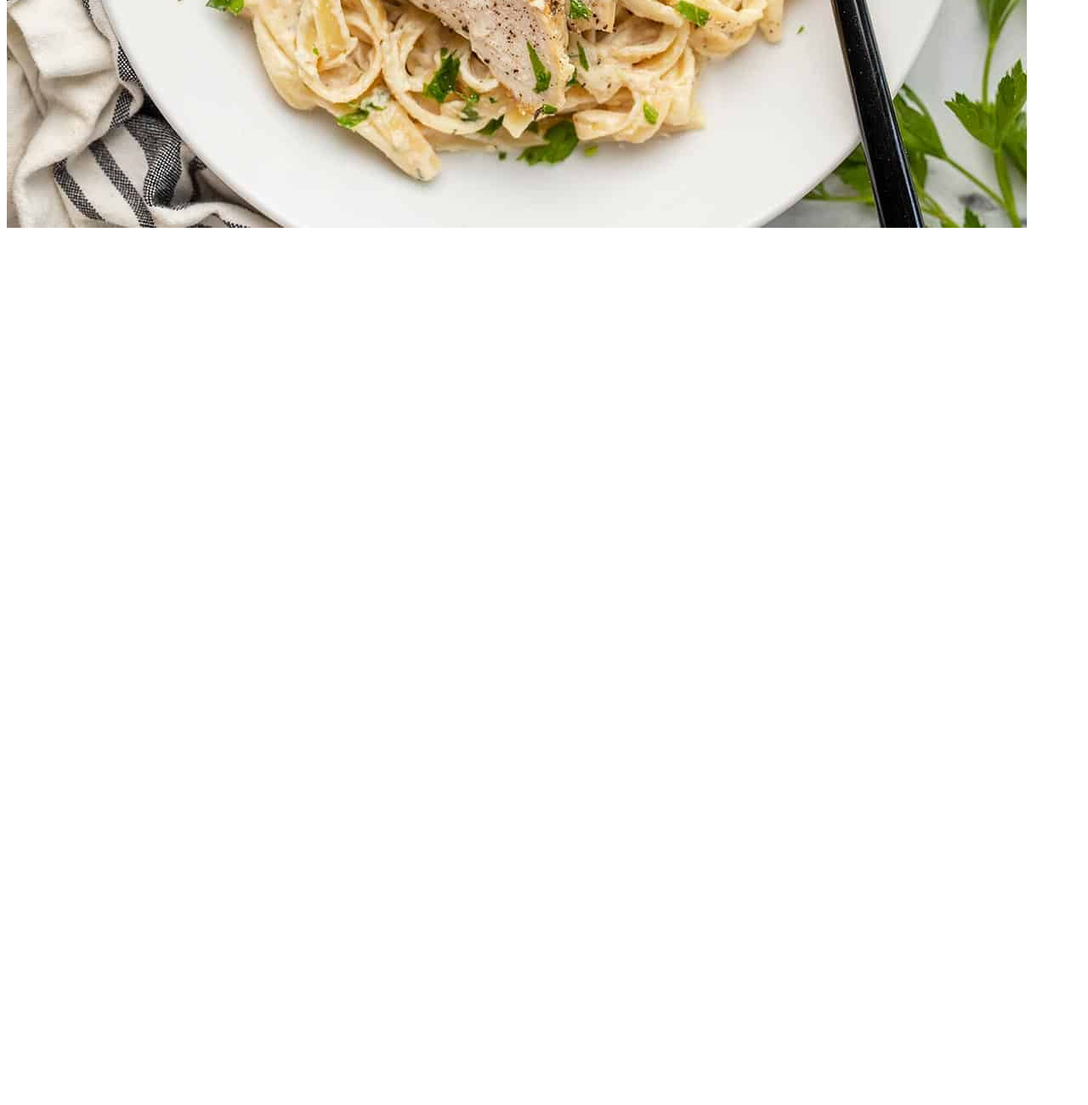
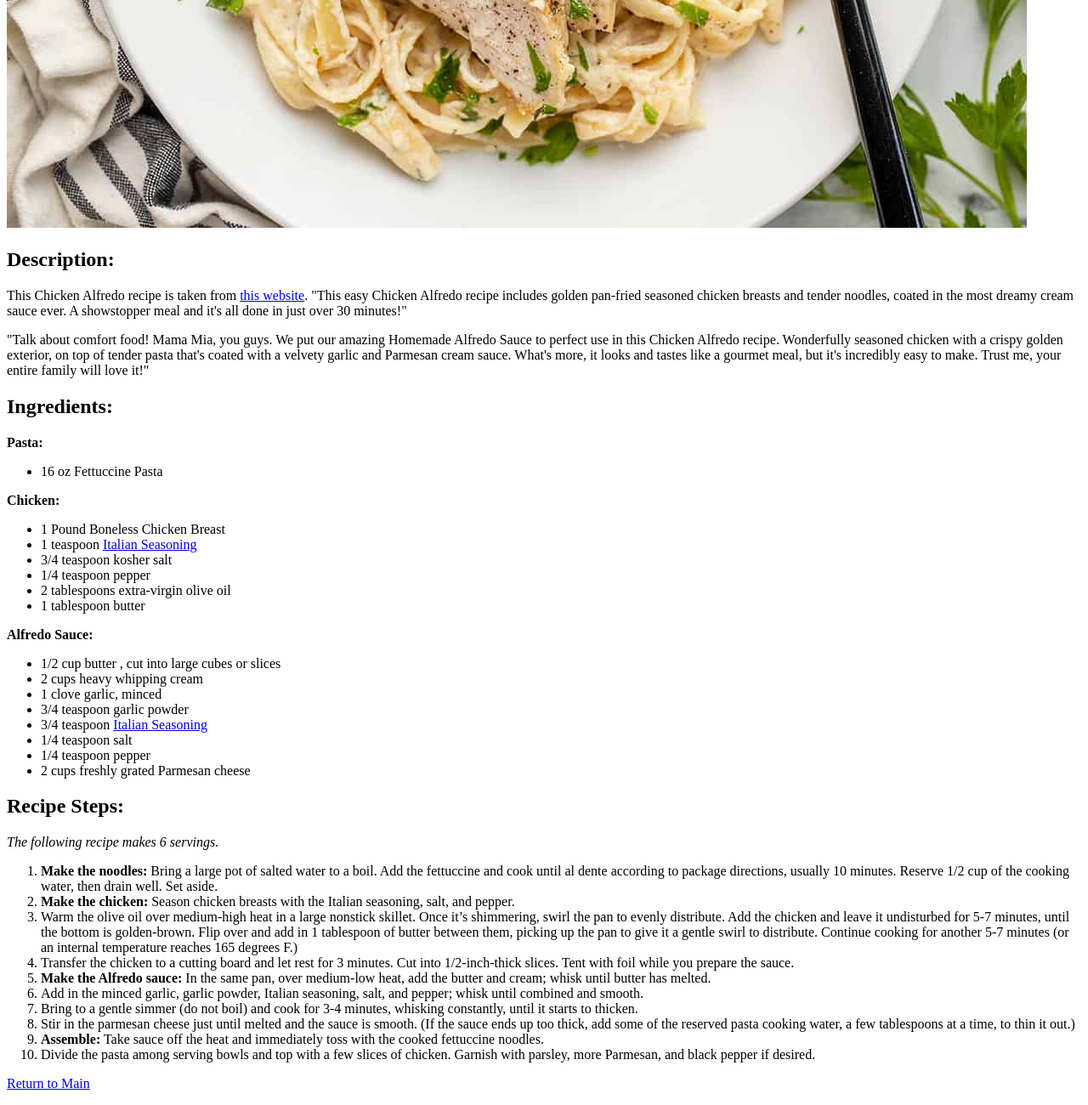
Before and after one commit to AlfredoRuiz-CS/odin-recipes, a plain HTML site: page recipes/chicken-alfredo.html in a window 1280 px wide. Shown: the part 712-2012 px from the top of the page at 85% size. Before the commit the page ends 992 px from the top, so only its background shows below. Drawn offline with Linux system fonts and the light colour scheme.

Commit message:
Completed first recipe with full functionality

```diff
--- a/recipes/chicken-alfredo.html
+++ b/recipes/chicken-alfredo.html
@@ -7,5 +7,48 @@
     <body>
         <h1>Chicken Alfredo Recipe</h1>
         <img src="../images/Chicken-Alfredo-img.jpeg" alt="Chicken Alfredo Sample Image">
+        <h2>Description:</h2>
+        <p>This Chicken Alfredo recipe is taken from <a href="https://bellyfull.net/chicken-alfredo-recipe/">this website</a>. "This easy Chicken Alfredo recipe includes golden pan-fried seasoned chicken breasts and tender noodles, coated in the most dreamy cream sauce ever. A showstopper meal and it's all done in just over 30 minutes!" </p>
+        <p>"Talk about comfort food! Mama Mia, you guys. We put our amazing Homemade Alfredo Sauce to perfect use in this Chicken Alfredo recipe. Wonderfully seasoned chicken with a crispy golden exterior, on top of tender pasta that's coated with a velvety garlic and Parmesan cream sauce. What's more, it looks and tastes like a gourmet meal, but it's incredibly easy to make. Trust me, your entire family will love it!"</p>
+        <h2>Ingredients:</h2>
+        <p><strong>Pasta:</strong></p>
+        <ul>
+            <li>16 oz Fettuccine Pasta</li>
+        </ul>
+        <p><strong>Chicken:</strong></p>
+        <ul>
+            <li>1 Pound Boneless Chicken Breast</li>
+            <li>1 teaspoon <a href="https://bellyfull.net/homemade-italian-seasoning-recipe/">Italian Seasoning</a></li>
+            <li>3/4 teaspoon kosher salt</li>
+            <li>1/4 teaspoon pepper</li>
+            <li>2 tablespoons extra-virgin olive oil</li>
+            <li>1 tablespoon butter</li>
+        </ul>
+        <p><strong>Alfredo Sauce:</strong></p>
+        <ul>
+            <li>1/2 cup butter , cut into large cubes or slices</li>
+            <li>2 cups heavy whipping cream</li>
+            <li>1 clove garlic, minced</li>
+            <li>3/4 teaspoon garlic powder</li>
+            <li>3/4 teaspoon <a href="https://bellyfull.net/homemade-italian-seasoning-recipe/">Italian Seasoning</a></li>
+            <li>1/4 teaspoon salt</li>
+            <li>1/4 teaspoon pepper</li>
+            <li>2 cups freshly grated Parmesan cheese</li>
+        </ul>
+        <h2>Recipe Steps:</h2>
+        <p><em>The following recipe makes 6 servings.</em></p>
+        <ol>
+            <li><strong>Make the noodles:</strong> Bring a large pot of salted water to a boil. Add the fettuccine and cook until al dente according to package directions, usually 10 minutes. Reserve 1/2 cup of the cooking water, then drain well. Set aside.</li>
+            <li><strong>Make the chicken:</strong> Season chicken breasts with the Italian seasoning, salt, and pepper.</li>
+            <li>Warm the olive oil over medium-high heat in a large nonstick skillet. Once it’s shimmering, swirl the pan to evenly distribute. Add the chicken and leave it undisturbed for 5-7 minutes, until the bottom is golden-brown. Flip over and add in 1 tablespoon of butter between them, picking up the pan to give it a gentle swirl to distribute. Continue cooking for another 5-7 minutes (or an internal temperature reaches 165 degrees F.)</li>
+            <li>Transfer the chicken to a cutting board and let rest for 3 minutes. Cut into 1/2-inch-thick slices. Tent with foil while you prepare the sauce.</li>
+            <li><strong>Make the Alfredo sauce:</strong> In the same pan, over medium-low heat, add the butter and cream; whisk until butter has melted.</li>
+            <li>Add in the minced garlic, garlic powder, Italian seasoning, salt, and pepper; whisk until combined and smooth.</li>
+            <li>Bring to a gentle simmer (do not boil) and cook for 3-4 minutes, whisking constantly, until it starts to thicken.</li>
+            <li>Stir in the parmesan cheese just until melted and the sauce is smooth. (If the sauce ends up too thick, add some of the reserved pasta cooking water, a few tablespoons at a time, to thin it out.)</li>
+            <li><strong>Assemble:</strong> Take sauce off the heat and immediately toss with the cooked fettuccine noodles.</li>
+            <li>Divide the pasta among serving bowls and top with a few slices of chicken. Garnish with parsley, more Parmesan, and black pepper if desired.</li>
+        </ol>
+        <p><a href="../index.html">Return to Main</a></p>
     </body>
 </html>
```
